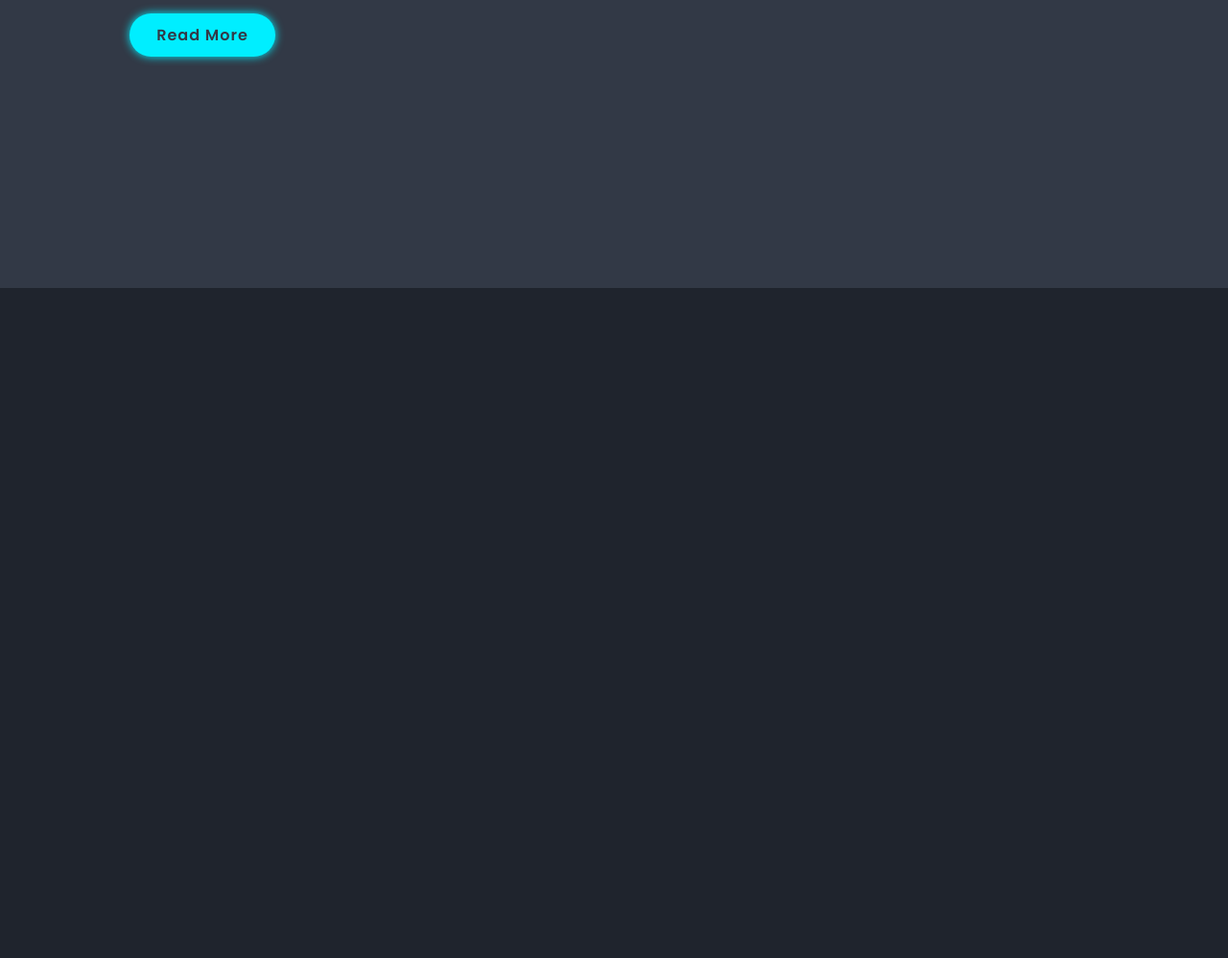
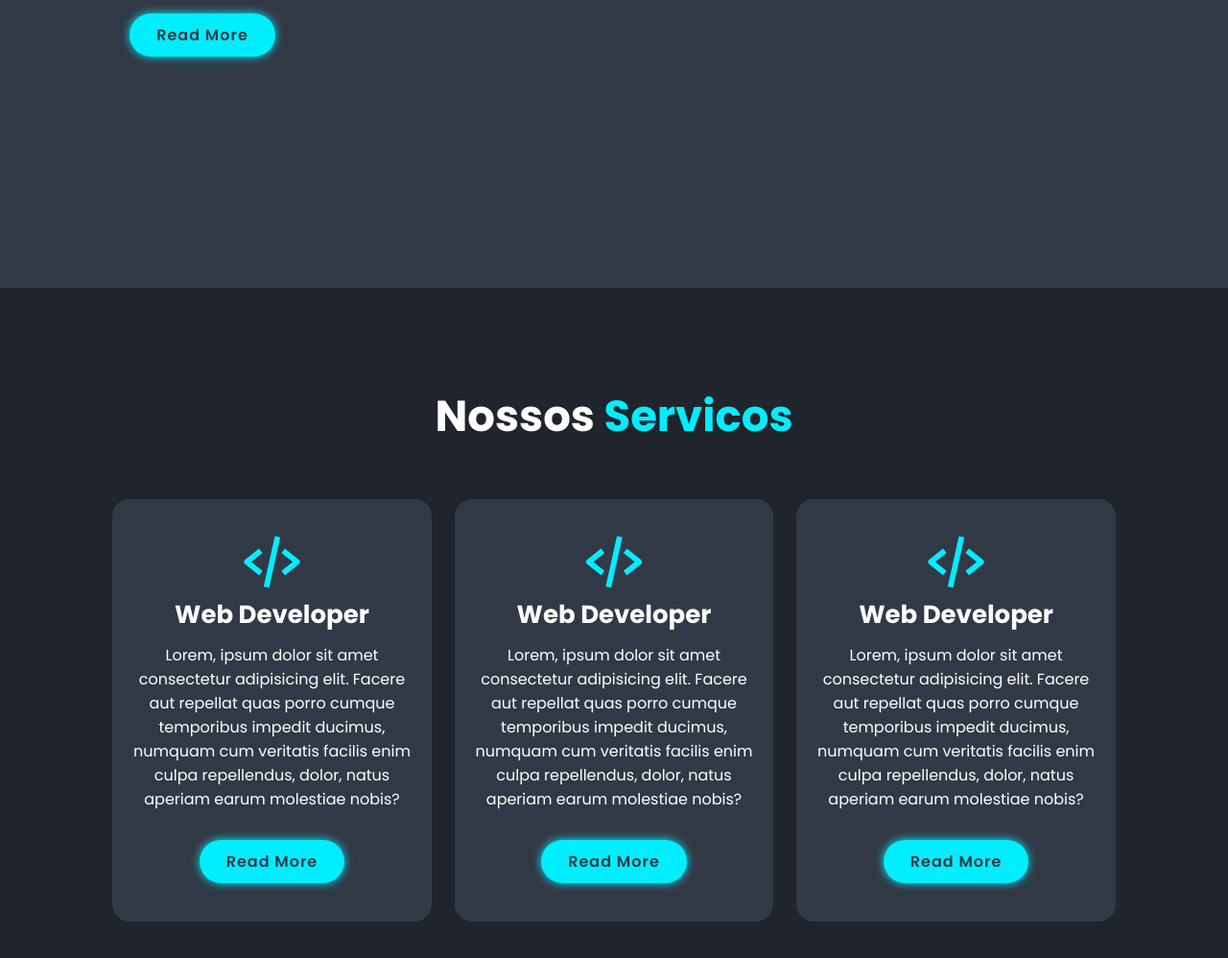
Before and after one commit to RicardoCCossa/Portfolio-Responsivo, a plain HTML site: page index.html in a window 1280 px wide. Shown: the part 1300-2298 px from the top of the page at 96% size. Before the commit the page ends 1600 px from the top, so only its background shows below. Drawn offline with nearby package versions, Linux system fonts and the light colour scheme.

Commit message:
servicos

```diff
--- /dev/null
+++ b/css/servicos.css
@@ -0,0 +1,40 @@
+.servicos h2 {
+    margin-bottom: 5rem;
+}
+
+.servicos-container {
+    display: flex;
+    justify-content: center;
+    align-items: center;
+    flex-wrap: wrap;
+    gap: 2rem;
+}
+
+.servicos-container .servicos-box {
+    flex: 1 1 30rem;
+    background: var(--second-bg-color);
+    padding: 3rem 2rem 4rem;
+    border-radius: 2rem;
+    text-align: center;
+    border: .2rem solid var(--bg-color);
+    transition: .5s ease;
+}
+
+.servicos-container .servicos-box:hover {
+    border-color: var(--main-color);
+    transform: scale(1.02);
+}
+
+.servicos-box i {
+    font-size: 7rem;
+    color: var(--main-color);
+}
+
+.servicos-box h3 {
+    font-size: 2.6rem;
+}
+
+.servicos-box p {
+    font-size: 1.6rem;
+    margin: 1rem 0 3rem;
+}
--- a/css/style.css
+++ b/css/style.css
@@ -3,6 +3,7 @@
 @import url("header.css");
 @import url("inicio.css");
 @import url("sobre.css");
+@import url("servicos.css");
 
 * {
     margin: 0;
--- a/index.html
+++ b/index.html
@@ -58,6 +58,33 @@
         <a href="#" class="btn">Read More</a>
     </div>
   </section>
+
+  <section class="servicos" id="servicos">
+    <h2 class="heading">Nossos <span>Servicos</span></h2>
+
+    <div class="servicos-container">
+      <div class="servicos-box">
+        <i class="bx bx-code-alt"></i>
+        <h3>Web Developer</h3>
+        <p>Lorem, ipsum dolor sit amet consectetur adipisicing elit. Facere aut repellat quas porro cumque temporibus impedit ducimus, numquam cum veritatis facilis enim culpa repellendus, dolor, natus aperiam earum molestiae nobis?</p>
+        <a href="#" class="btn">Read More</a>
+      </div>
+
+      <div class="servicos-box">
+        <i class="bx bx-code-alt"></i>
+        <h3>Web Developer</h3>
+        <p>Lorem, ipsum dolor sit amet consectetur adipisicing elit. Facere aut repellat quas porro cumque temporibus impedit ducimus, numquam cum veritatis facilis enim culpa repellendus, dolor, natus aperiam earum molestiae nobis?</p>
+        <a href="#" class="btn">Read More</a>
+      </div>
+
+      <div class="servicos-box">
+        <i class="bx bx-code-alt"></i>
+        <h3>Web Developer</h3>
+        <p>Lorem, ipsum dolor sit amet consectetur adipisicing elit. Facere aut repellat quas porro cumque temporibus impedit ducimus, numquam cum veritatis facilis enim culpa repellendus, dolor, natus aperiam earum molestiae nobis?</p>
+        <a href="#" class="btn">Read More</a>
+      </div>
+    </div>
+  </section>
   <script src="js/script.js"></script>
 </body>
 </html>
```
